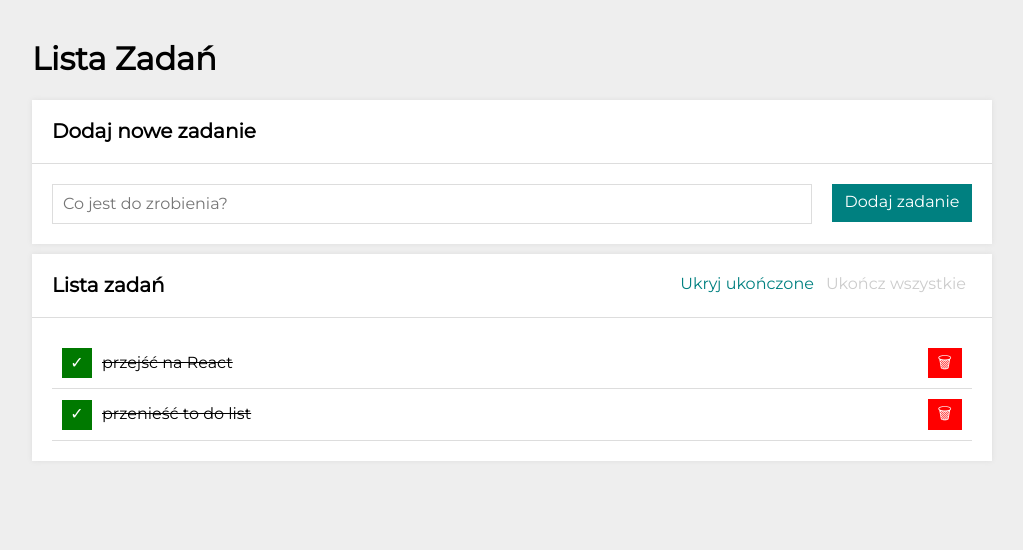
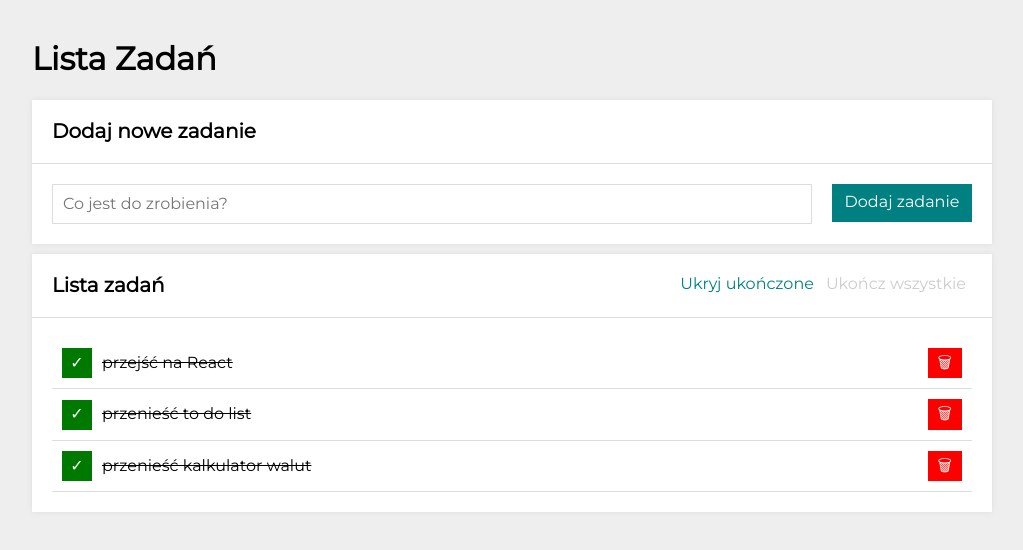
Before and after one commit to Baks44/todos-list-react, a React (Create React App) app: page / in a window 1280 px wide. Shown: the top 550 px of the page, without its empty margins (128-1151 px from the left). Built offline with nearby package versions, Linux system fonts and the light colour scheme.

Commit message:
new content added

```diff
--- a/src/App.js
+++ b/src/App.js
@@ -10,7 +10,8 @@ function App() {
   const [hideDone, setHideDone] = useState(false);
   const [tasks, setTasks] = useState([
     { id: 1, content: "przejść na React", done: true },
-    { id: 2, content: "przenieść to do list", done: true }
+    { id: 2, content: "przenieść to do list", done: true },
+    { id: 3, content: "przenieść kalkulator walut", done: true }
 
   ]);
 
```
